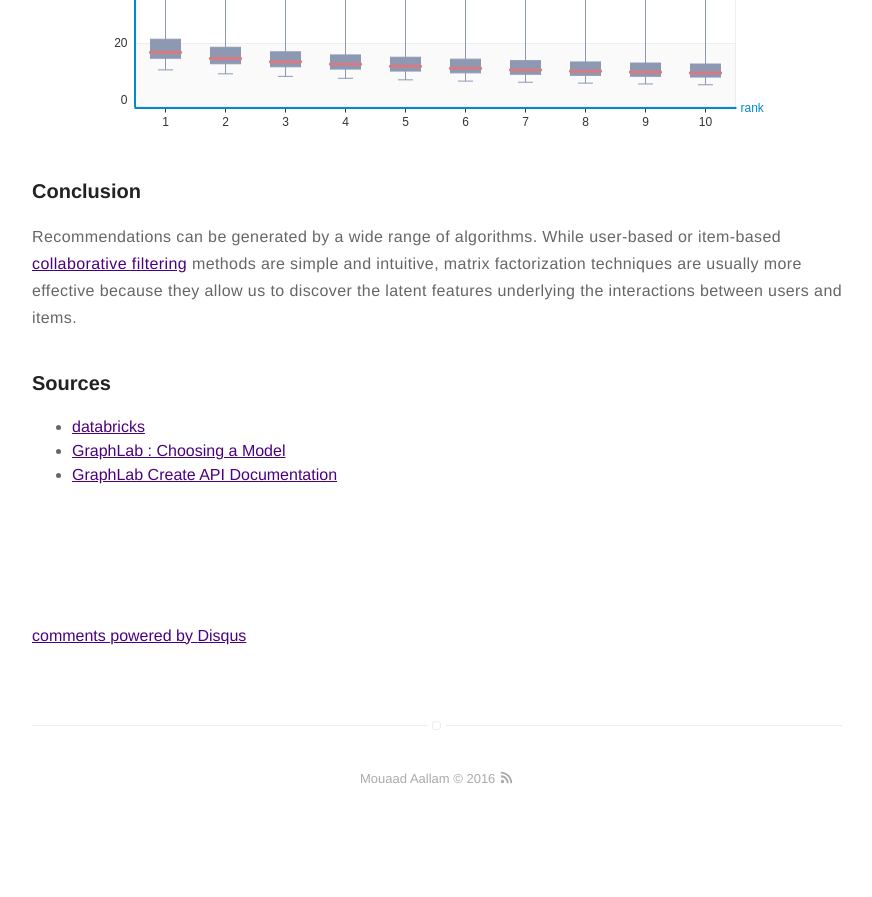
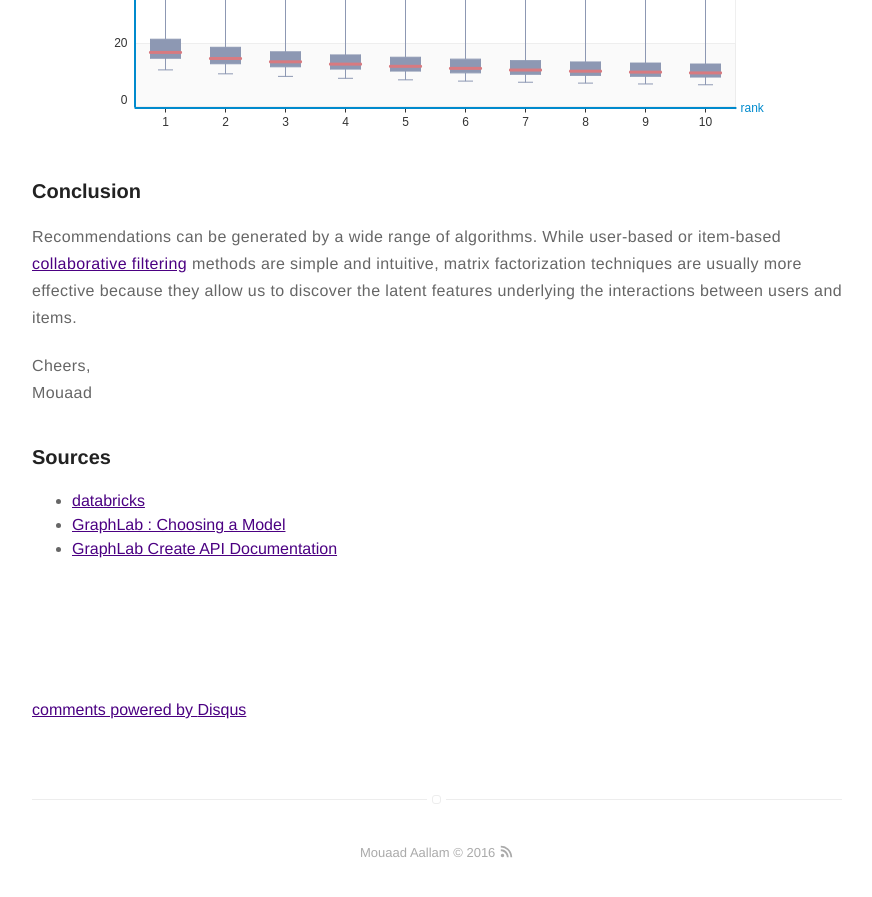
Before and after one commit to aallam/aallam.github.io, a Jekyll site: the page built from _posts/2016-12-20-data-mining-recommender-systems.md, in a window 1280 px wide and 900 px high, scrolled down 8552 px. Shown: the top 897 px of the window, without its empty margins (203-1075 px from the left). Built offline with Jekyll 4.4.1, drawn with Linux system fonts in a browser that asks for light colours; comment, search, counter and statistics services are not loaded; before the commit the page ends 9378 px from its top, so only the background shows below that.

Commit message:
No cheers no article

```diff
--- a/_posts/2016-12-20-data-mining-recommender-systems.md
+++ b/_posts/2016-12-20-data-mining-recommender-systems.md
@@ -273,6 +273,9 @@ If we recommend songs for all the users, we will get the follow plot showing the
 
 Recommendations can be generated by a wide range of algorithms. While user-based or item-based [collaborative filtering][14] methods are simple and intuitive, matrix factorization techniques are usually more effective because they allow us to discover the latent features underlying the interactions between users and items.
 
+Cheers, <br />
+Mouaad
+
 ### Sources
 
 * [databricks][15]
```
